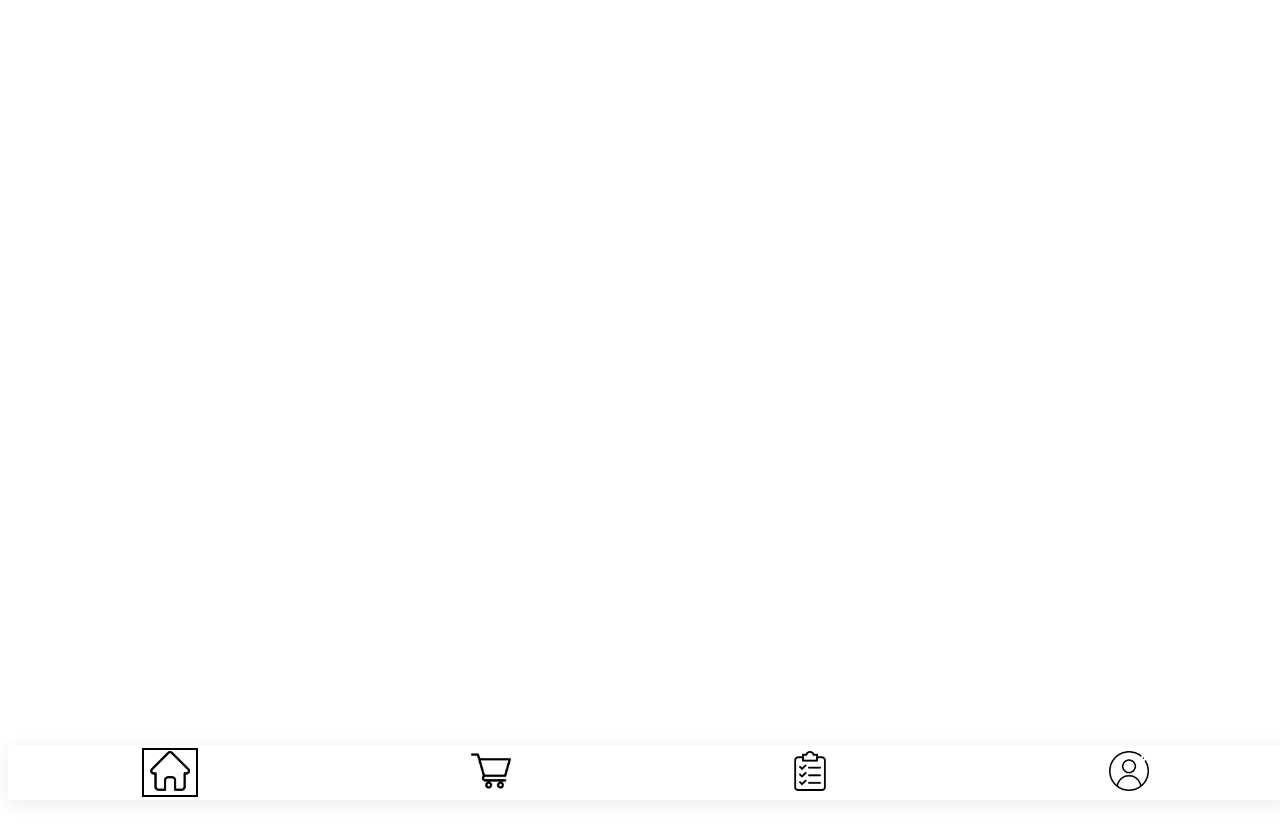
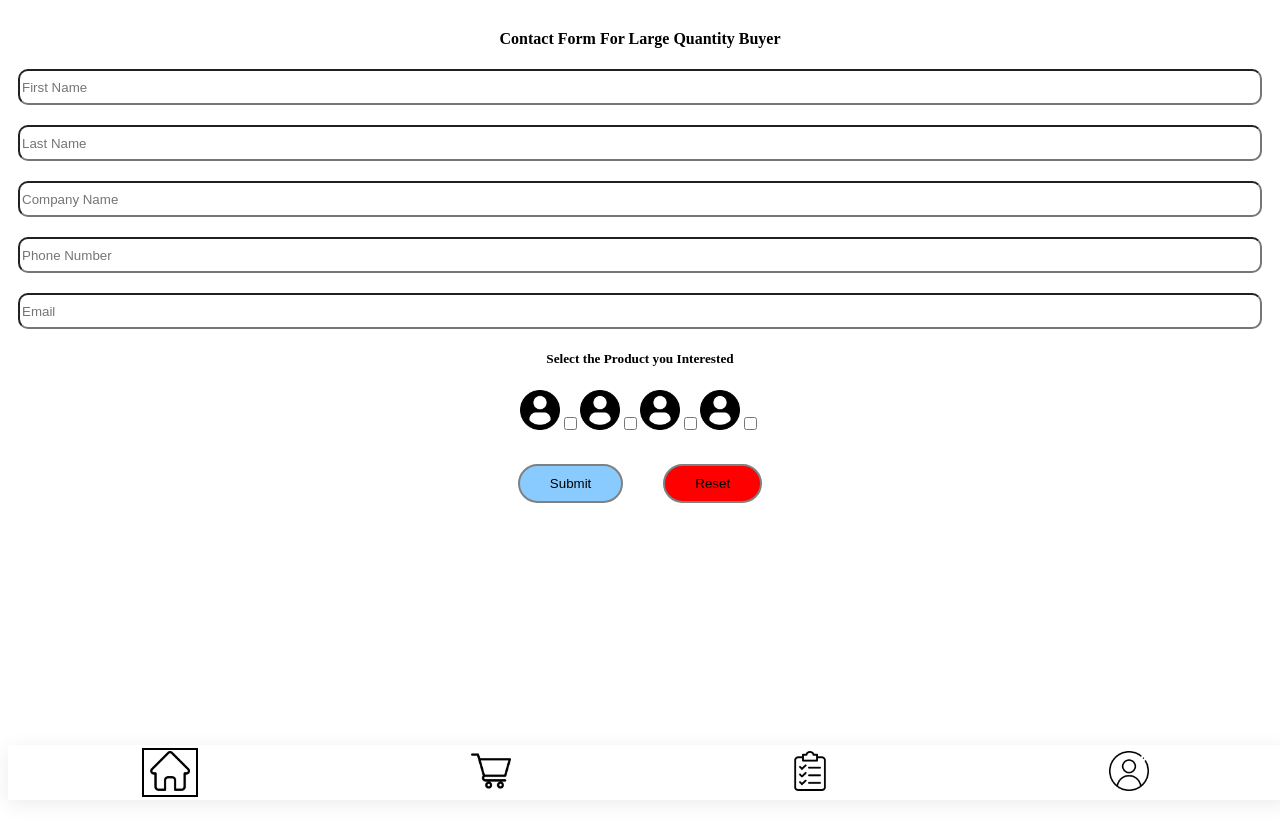
Before and after one commit to mikeGLA/Faii_Ecommerce_n_Co, a Vue app: page /contactform in a window 1280 px wide. Before the commit this address had no page. Shown: the top 836 px of the page. Before the commit the page ends 800 px from the top, so only its background shows below. Built offline with nearby package versions, Linux system fonts and the light colour scheme.

Commit message:
push update making contact form for wholebuyer to contact admin still need to work on backend to auto write email and send to admin and auto email respone confirm

```diff
--- a/src/Store/init.js
+++ b/src/Store/init.js
@@ -8,23 +8,27 @@ const store = createStore({
             {
                 ProductName:"Hot Glue1",
                 ProductPrice: 40,
-                CountInCart: 0
+                Ref: 1
             },
             {
                 ProductName:"Hot Glue2",
                 ProductPrice: 35,
+                Ref: 2
             },
             {
                 ProductName:"Hot Glue3",
                 ProductPrice: 30,
+                Ref: 3
             },
             {
                 ProductName:"Hot Glue4",
                 ProductPrice: 25,
+                Ref: 4
             },
             {
                 ProductName:"Hot Glue5",
                 ProductPrice: 20,
+                Ref: 5
             }
         ],
     },
@@ -38,7 +42,7 @@ const store = createStore({
                 this.state.itemInCart = 0
             }
             console.log(this.state.debugGB)
-        }
+        },
     }
 })
 
--- a/src/components/MainPage.vue
+++ b/src/components/MainPage.vue
@@ -60,7 +60,15 @@ export default {
       this.activeButton1 = "NonSelectedButton";
       this.activeButton2 = "NonSelectedButton";
       this.activeButton3 = "SelectedButtonCss";
+    },
+    checker(){
+    this.$store.state.ProductData.forEach((item)=>{
+        console.log(item.ProductName)
+      })
     }
+  },
+  mounted(){
+    this.checker()
   }
 }
 </script>
--- a/src/components/Navigation/navigation.vue
+++ b/src/components/Navigation/navigation.vue
@@ -17,7 +17,7 @@
         </div>
         <div class="NavigationBar-OrderCheck">
             <button :class="OrderCssControl" @click="OrderButtonClicked">
-                <router-link to="/ordercheck">
+                <router-link to="/contactform">
                     <img :src="require('../../assets/OrderTrack_White.png')" :width="40" :height="40">
                 </router-link>
             </button>
--- /dev/null
+++ b/src/components/OrderCheck/ContactForm.vue
@@ -0,0 +1,118 @@
+<template>
+    <div class="ContactForm-Index">
+        <div class="Subject-Text">
+            <h4>
+                Contact Form For Large Quantity Buyer
+            </h4>
+        </div>
+        <div class="ContactForm-Input-Index">
+            <input class="Input-Box" type="text" placeholder="First Name" v-model="this.formData.firstName" required>
+            <input class="Input-Box" type="text" placeholder="Last Name" v-model="this.formData.lastName" required>
+            <input class="Input-Box" type="text" placeholder="Company Name" v-model="this.formData.companyName">
+            <input class="Input-Box" type="number" placeholder="Phone Number" v-model="this.formData.phoneNumber" required>
+            <input class="Input-Box" type="text" placeholder="Email" v-model="this.formData.emailAddress" required>
+        </div>
+        <div><h5>Select the Product you Interested</h5></div>
+        <div>
+            <img src="../../assets/AboutUs_Black.png" :width="40" :height="40">
+            <input type="checkbox" v-model="this.formData.box1">
+            <img src="../../assets/AboutUs_Black.png" :width="40" :height="40">
+            <input type="checkbox" v-model="this.formData.box2">
+            <img src="../../assets/AboutUs_Black.png" :width="40" :height="40">
+            <input type="checkbox" v-model="this.formData.box3">
+            <img src="../../assets/AboutUs_Black.png" :width="40" :height="40">
+            <input type="checkbox" v-model="this.formData.box4">
+        </div>
+        <div class="ContactForm-Submit-Button">
+            <button class="Submit-Button" @click="debugSubmit()">Submit</button>
+            <button class="Reset-Button" @click="resetButton()">Reset</button>
+            <!-- @click="()=>$router.go()" ทำให้ทั้งหน้ารีเฟรชเคลียร์แรมแต่ต้องมี cookie ก่อนถึงจะใช้
+            ได้ไม่งั้น select ของ Navbar จะเด้งกลับไปตรง MainPage -->
+        </div>
+    </div>
+</template>
+
+<script>
+
+export default{
+    data(){
+        return{
+            formData: {
+                firstName:"",
+                lastName:"",
+                companyName:"",
+                phoneNumber:"",
+                emailAddress:"",
+                box1:false,
+                box2:false,
+                box3:false,
+                box4:false,
+                box5:false,
+            }
+        }
+    },
+    methods:{
+        resetButton(){
+            this.formData.firstName="";
+            this.formData.lastName="";
+            this.formData.companyName="";
+            this.formData.phoneNumber="";
+            this.formData.emailAddress="";
+            this.formData.box1=false;
+            this.formData.box2=false;
+            this.formData.box3=false;
+            this.formData.box4=false;
+            this.formData.box5=false;
+        },
+        debugSubmit(){
+            console.log(this.formData)
+        }
+    }
+}
+
+</script>
+
+<style>
+    .ContactForm-Index{
+        text-align: center;
+        height: 900px;
+    }
+
+    .Subject-Text{
+        margin-top: 30px;
+    }
+
+    .ContactForm-Input-Index{
+        margin: 20px 10px 0 10px;
+        display: flex;
+        flex-direction: column;
+        gap: 20px;
+    }
+
+    .Input-Box{
+        height: 30px;
+        border-radius: 10px;
+    }
+
+    .ContactForm-Submit-Button{
+        margin-top: 30px;
+    }
+
+    .Submit-Button{
+        background: rgb(137, 203, 255);
+        border: solid 2px grey;
+        padding: 10px 30px;
+        border-radius: 30px;
+        margin-right: 20px;
+    }
+
+    .Reset-Button{
+        background: red;
+        border: solid 2px grey;
+        padding: 10px 30px;
+        border-radius: 30px;
+        margin-left: 20px;
+    }
+
+
+</style>
--- a/src/components/OrderCheck/OrderCheck.vue
+++ /dev/null
@@ -1,95 +0,0 @@
-<template>
-    <div class="OrderCheck-Index">
-        <div class="Main-TopBar">
-            <div class="TopBar-Greet">
-                <p>Good Morning</p>
-                <p>Customer!</p>
-            </div>
-            <div class="TopBar-Cart">
-                <button @click="debugButton">
-                <img :src="require('@/assets/ShoppingCart.png')" :width="30" :height="30"/>
-                </button>
-            </div>
-        </div>
-        <form @submit.prevent="NumberChecker">
-            <h3>Please enter your order number below.</h3>
-            <input id="OrderNumber" v-model.lazy="EnteredNum" type="string" placeholder="Order Number"><br>
-        </form>
-        <label for="OrderNumber">
-            <h3>Your Order Number is</h3>
-            <h3 :style="{'color': 'red'}">{{EnteredNum}}</h3>
-            <P>Order Status: {{StatusReport()}}</P>
-        </label>
-    </div>
-</template>
-
-<script>
-// import store from "../../Store/init"
-export default{
-    name: 'OrderCheck',
-    data(){
-        return{
-            EnteredNum: "",
-            OrderStatus: "",
-        }
-    },
-    methods:{
-        debugButton(){
-            console.log("YakYedHee")
-        },
-        NumberChecker(){
-            if (this.EnteredNum !== ""){
-                console.log("Your Parcel is on the way!")
-            }
-            else{
-                console.log("Error Can not find your Order Number please check again")
-            }
-        },
-        StatusReport(){
-            if (this.EnteredNum === 12345){
-                this.OrderStatus = "Shipping"
-            }
-            else{
-                this.OrderStatus = "Not Ship Yet"
-            }
-        }
-    },
-}
-
-</script>
-
-<style>
-    .OrderCheck-Index{
-        text-align: center;
-        height: 900px;
-        /* border: 1px solid red; */
-    }
-
-    .Main-TopBar{
-    display: flex;
-    flex-direction: row;
-    height: 50px;
-    justify-content: space-evenly;
-    gap: 60px;
-    }
-
-    .TopBar-Greet{
-    /* border: 1px solid blue; */
-    width: 110px;
-    line-height: 2px;
-    font-weight: bold;
-    }
-
-    .TopBar-Cart{
-    /* border: 1px solid yellow; */
-    width: 100px;
-    text-align: right;
-    margin-top: 12.5px;
-    }
-
-    .TopBar-Cart > button{
-    border: none;
-    background: none;
-    }
-
-</style>
--- a/src/components/ProductCard/productCard1.vue
+++ b/src/components/ProductCard/productCard1.vue
@@ -24,12 +24,27 @@ export default {
         addCart(){
             this.$store.commit("increment")
             this.CountInCart++
-            console.log(this.ProductData.CountInCart)
+            // console.log(this.ProductData.CountInCart)
+            this.$store.state.ProductData.forEach((item)=>{
+            console.log(item.Ref)
+            })
         },
         RemoveCart(){
             this.$store.commit("decrement")
+            this.$store.state.ProductData.forEach((item)=>{
+            console.log(item.Ref)
+            })
+        },
+        checker(){
+            this.$store.state.ProductData.forEach((item)=>{
+                console.log(item.Ref)
+            })
         }
     },
+    mounted(){
+        this.checker
+    }
+
 
 }
 
--- a/src/router/index.js
+++ b/src/router/index.js
@@ -1,13 +1,13 @@
 import {createWebHistory, createRouter} from 'vue-router';
 import MainPage from "../components/MainPage.vue";
 import ShoppingCart from "../components/ShoppingCart/ShoppingCart.vue";
-import OrderCheck from "../components/OrderCheck/OrderCheck.vue";
+import ContactForm from "../components/OrderCheck/ContactForm.vue";
 import AboutUs from "../components/AboutUs/AboutUs.vue";
 
 const routes = [
     {path:'/home', name: 'MainPage', component: MainPage},
     {path:'/ShoppingCart', name: 'ShoppingCart', component: ShoppingCart},
-    {path:'/ordercheck', name: 'OrderCheck', component: OrderCheck},
+    {path:'/contactform', name: 'ContactForm', component: ContactForm},
     {path:'/aboutus', name: 'AboutUs', component: AboutUs},
 
 ];
```
